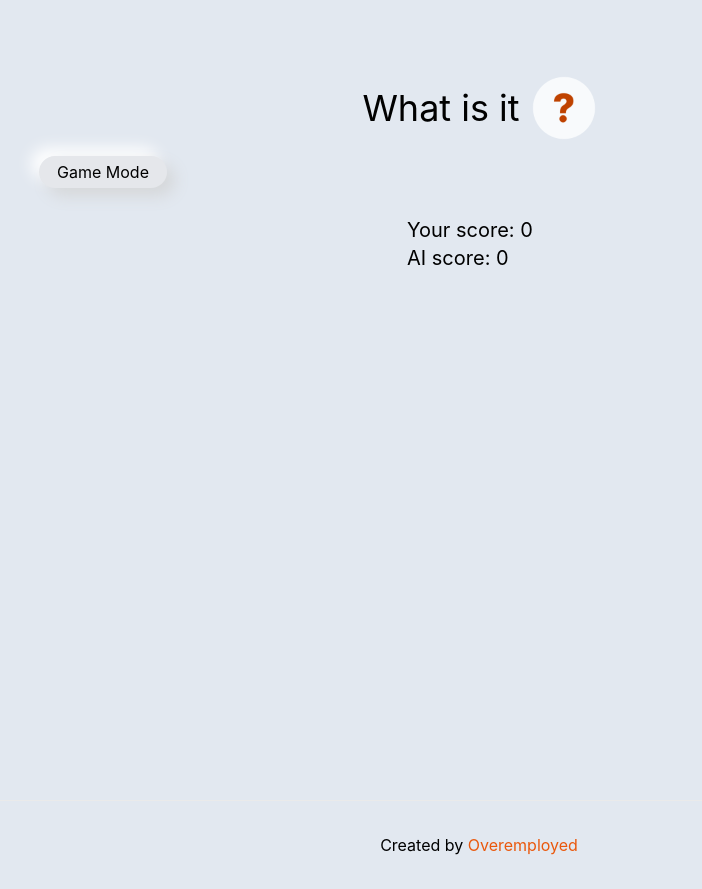
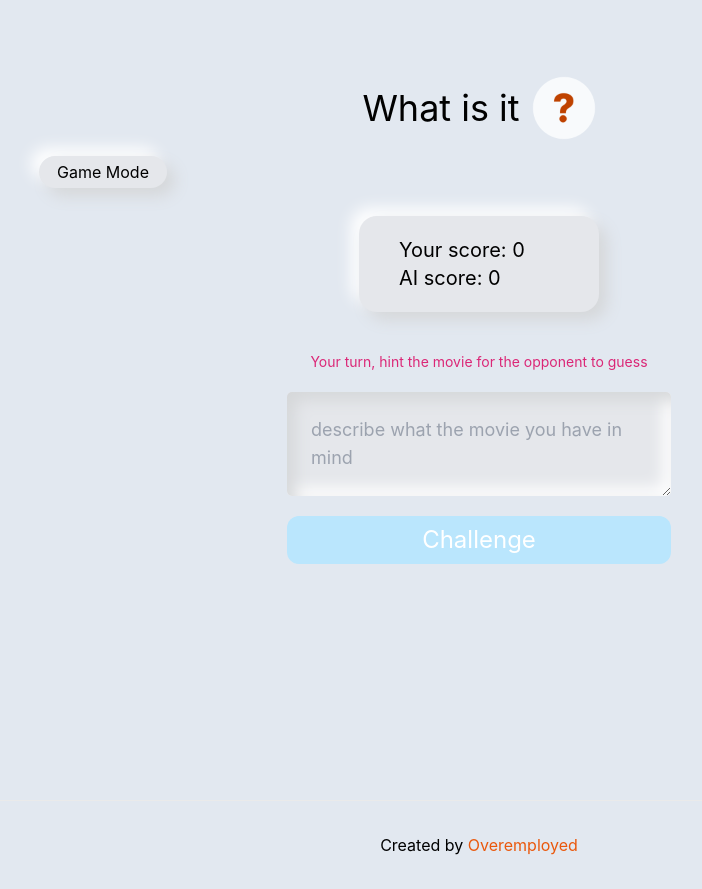
Before and after one commit to overemployed-team/whatis-app, a Next.js app: page / in a window 1280 px wide. Both pictures are taken after typing "Sample" into the empty fields and a click on the button "Search Mode". Shown: the whole page, without its empty margins (161-863 px from the left). Built offline with nearby package versions, Linux system fonts and the light colour scheme.

Commit message:
Add game feature for user hint guessing

```diff
--- a/components/GameModeComponent.tsx
+++ b/components/GameModeComponent.tsx
@@ -1,4 +1,13 @@
 import { useState } from "react";
+import appConfig from "./config";
+import axios from "axios";
+
+interface GameState {
+    turnOwner: string
+    question: string
+    guessed: string
+    isCorrect: boolean
+}
 
 const GameModeComponent = () =>{
     const [userScore, setUserScore] = useState(0)
@@ -6,10 +15,123 @@ const GameModeComponent = () =>{
 
     const [isUserTurn, setUserTurn] = useState(true)
 
+    // User turn
+    const [askUser, setAskUser] = useState(true)
+    const [isAIGuessed, setIsAIGuessed] = useState(false)
+    const [currentQuestion, setCurrentQuestion] = useState("")
+    const [currentGuess, setCurrentGuess] = useState("")
+    const [currentAnswer, setCurrentAnswer] = useState("")
+
+    const [gameLogs, setGameLogs] = useState([] as Array<GameState>)
+
+
+    const submitAnswer = async ()=>{
+        if (isUserTurn){
+            // user turn
+            const question = currentQuestion
+            setCurrentQuestion("")
+            setAskUser(false)
+            const requestJSON = {
+                "question": question,
+                "topic": "movie"
+            }
+            try{
+                const response = await axios.post(appConfig.SERVER_URL + "/what", requestJSON)
+                const answer = response.data[0].answer
+                setIsAIGuessed(answer)
+                setCurrentGuess(answer)
+
+            }catch(error){
+                console.error("something is wrong")
+            }
+        }else{
+            // AI turn
+        }
+    }
+
+    const onChangeQuestionField = (e:any)=>{
+        setCurrentQuestion(e.target.value)
+    }
+
+    const switchPlayer= ()=>{
+        setUserTurn(!isUserTurn)
+        if (isUserTurn){
+            // User's turn
+        }else{
+            // AI's turn
+
+        }
+    }
+
+    const jugdeAI = (isCorrect: boolean) => {
+        if (isCorrect){
+            setAiScore(aiScore+1)
+        }
+        switchPlayer()
+    }
+
     return <>
-        <div id="score-bar" className=" w-40 mx-auto text-left p-2">
+        <div id="score-bar" className="w-60 px-10 py-5 m-2 neu-up mx-auto text-left p-2">
             <p className="text-xl">Your score:  {userScore}</p>
             <p className="text-xl">AI score:  {aiScore}</p>
+        </div>
+        {
+            isUserTurn?
+                <div className="my-10 flex flex-col">
+                    { askUser ?
+                    <>
+                        <p className="text-sm text-pink-600">Your turn, hint the movie for the opponent to guess</p>
+                        <textarea className='text-lg neu-down w-full mx-auto sm:w-96 my-5 rounded-lg p-6' placeholder="describe what the movie you have in mind"
+                                    value={currentQuestion}
+                                    onChange={onChangeQuestionField}></textarea>
+
+                        <button className='mx-auto w-full sm:w-96 bg-sky-400 hover:scale-95 disabled:bg-sky-200  text-white text-2xl px-5 py-2 rounded-xl'
+                                    onClick={submitAnswer}
+                                    disabled={
+                                        currentQuestion.length < 3
+                                }>
+                                Challenge
+                        </button>
+                    </>
+                    :
+                    <>
+                    {!isAIGuessed ?
+                        <p>Let me guess....</p>
+                    :
+                        <>
+                            <p className="text-lg">Is it &quot;{currentGuess}&quot;</p>
+                            <div className="flex flex-row mx-auto my-3">
+                                <button className="w-20 bg-green-400 text-xl mx-4 rounded-lg px-2 py-2"
+                                    onClick={()=>jugdeAI(true)}
+                                >
+                                    Yes
+                                </button>
+
+                                <button className="w-20 bg-red-400 text-xl mx-4 rounded-lg px-2 py-2"
+                                    onClick={()=>jugdeAI(false)}
+                                >
+                                    No
+                                </button>
+                            </div>
+                        </>
+                    }
+
+                    </>
+                    }
+                </div>
+            :
+                <div>
+                    <p>AI's turn!</p>
+                </div>
+        }
+        <div>
+            {
+                gameLogs.map((gameLog: GameState)=>{
+                    return <>
+
+                    </>
+                })
+            }
         </div>
     </>
 
--- a/components/SearchModeComponent.tsx
+++ b/components/SearchModeComponent.tsx
@@ -1,4 +1,4 @@
-import { useState } from "react"
+import {useState} from "react"
 import axios from "axios"
 import appConfig from "./config"
 
@@ -12,52 +12,55 @@ const SearchModeComponent = () => {
     const [displayQuestion, setDisplayQuestion] = useState(false)
     const [displayAnswer, setDisplayAnswer] = useState(false)
 
-    const onClickFindOut = async () =>{
+    const onClickFindOut = async () => {
 
         setQuestion(description)
         setDisplayQuestion(true)
-
+        setDisplayAnswer(false)
         setDesccription("")
         const requestJSON = {
             "question": description,
             "topic": "movie"
         }
-        const response = await axios.post(appConfig.SERVER_URL + "/what", requestJSON )
+        const response = await axios.post(appConfig.SERVER_URL + "/what", requestJSON)
         const answer = response.data[0].answer
         setAnswer(answer)
         setDisplayAnswer(true)
     }
 
-    const onChangeTextField = (e: any)=>{
+    const onChangeTextField = (e : any) => {
         setDesccription(e.target.value);
+    }
+
+    const feedbackComponent = () => {
+        return <>
+            <p className='text-md'>Is it &quot;{answer}&quot;?</p>
+        </>
     }
 
     return <>
         <div>
-            <textarea className='text-lg  neu-down w-full mx-auto sm:w-96 my-5 rounded-lg p-6'
-                        placeholder="describe what you want to know..."
-                        value={description}
-                        onChange={onChangeTextField}>
-            </textarea>
+            <textarea className='text-lg  neu-down w-full mx-auto sm:w-96 my-5 rounded-lg p-6' placeholder="describe what you want to know..."
+                value={description}
+                onChange={onChangeTextField}></textarea>
         </div>
 
         <button className='mx-auto w-full sm:w-96 bg-slate-600 disabled:bg-slate-400  text-white text-2xl px-5 py-2 rounded-xl'
-            onClick={onClickFindOut} disabled={description.length === 0}>
+            onClick={onClickFindOut}
+            disabled={
+                description.length === 0
+        }>
             Find out
         </button>
         <div className='min-h-10 mt-10'>
             {
             displayQuestion ? <p className='text-lg'>&quot;{question}&quot;</p> : <></>
-            }
-        </div>
+        } </div>
 
         <div className='h-20 mt-4'>
             {
-            displayAnswer ?
-                <p className='text-md'>Is it &quot;{answer}&quot;?</p> :
-                <></>
-            }
-        </div>
+            displayAnswer ? feedbackComponent() : <></>
+        } </div>
     </>
 }
 
```
